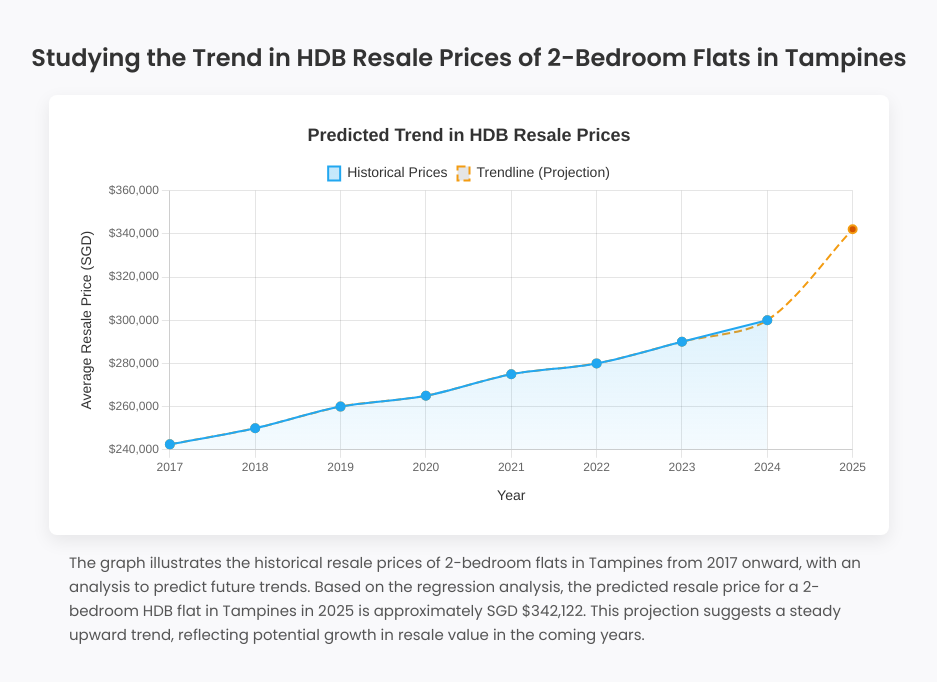
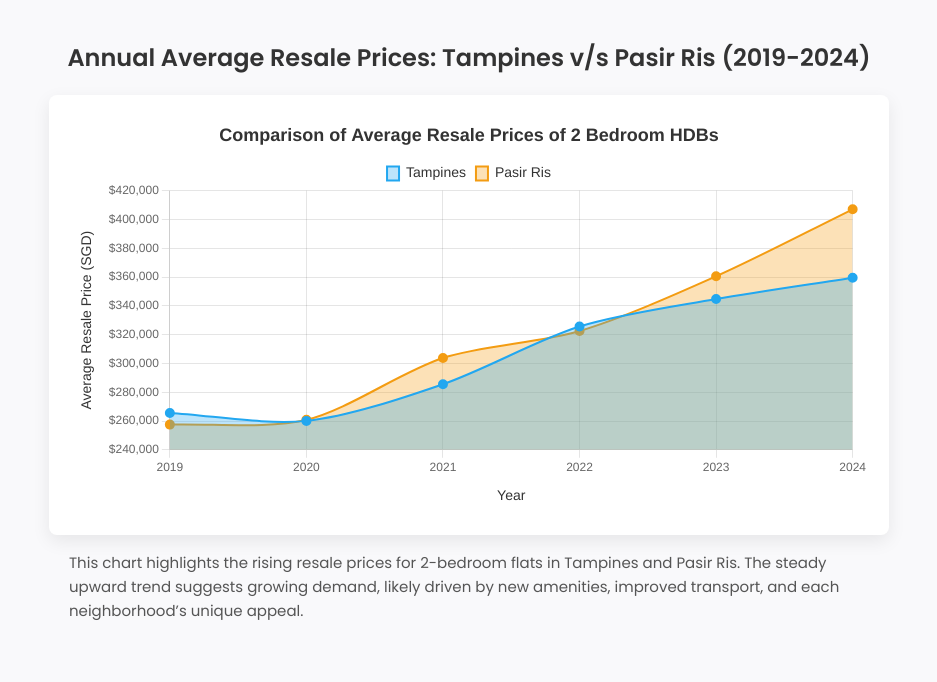
Before and after one commit to Swetha-Anand/HCDIV-3, a plain HTML site: page index.html in a window 1280 px wide. Shown: the whole page, without its empty margins (171-1108 px from the left). Drawn offline with nearby package versions, Linux system fonts and the light colour scheme.

Commit message:
Update index.html

```diff
--- a/index.html
+++ b/index.html
@@ -3,10 +3,9 @@
 <head>
   <meta charset="UTF-8">
   <meta name="viewport" content="width=device-width, initial-scale=1.0">
-  <title>Studying the Trend in HDB Resale Prices of 2-Bedroom Flats in Tampines</title>
+  <title>Annual Average Resale Prices of 2 bedroom HDBs: Tampines vs Pasir Ris</title>
   <link href="https://fonts.googleapis.com/css2?family=Poppins:wght@300;400;600&display=swap" rel="stylesheet">
   <style>
-    /* Base styling for body */
     body {
       font-family: 'Poppins', sans-serif;
       background-color: #f9f9fb;
@@ -17,14 +16,12 @@
       padding: 20px;
       margin: 0;
     }
-
     h1 {
       font-size: 24px;
       font-weight: 600;
       color: #333;
       margin: 20px 0;
     }
-
     .chart-container {
       width: 90%;
       max-width: 800px;
@@ -33,7 +30,6 @@
       border-radius: 8px;
       box-shadow: 0 6px 18px rgba(0, 0, 0, 0.08);
     }
-
     .chart-description {
       margin-top: 16px;
       font-size: 15px;
@@ -45,47 +41,38 @@
   </style>
 </head>
 <body>
-  <h1>Studying the Trend in HDB Resale Prices of 2-Bedroom Flats in Tampines</h1>
+  <h1>Annual Average Resale Prices: Tampines v/s Pasir Ris (2019-2024) </h1>
   <div class="chart-container">
-    <canvas id="priceChart"></canvas>
+    <canvas id="annualPriceComparisonChart"></canvas>
   </div>
   <p class="chart-description">
-    The graph illustrates the historical resale prices of 2-bedroom flats in Tampines from 2017 onward, with an analysis to predict future trends. Based on the regression analysis, the predicted resale price for a 2-bedroom HDB flat in Tampines in 2025 is approximately SGD $342,122. This projection suggests a steady upward trend, reflecting potential growth in resale value in the coming years.
-  </p>
+    This chart highlights the rising resale prices for 2-bedroom flats in Tampines and Pasir Ris. The steady upward trend suggests growing demand, likely driven by new amenities, improved transport, and each neighborhood’s unique appeal.
+</p>
 
   <!-- Include Chart.js library -->
   <script src="https://cdn.jsdelivr.net/npm/chart.js"></script>
   <script>
     document.addEventListener('DOMContentLoaded', function () {
-      const ctx = document.getElementById('priceChart').getContext('2d');
+      const ctx = document.getElementById('annualPriceComparisonChart').getContext('2d');
 
-      // Historical Data for HDB Resale Prices
-      const years = [2017, 2018, 2019, 2020, 2021, 2022, 2023, 2024];
-      const prices = [242527, 250000, 260000, 265000, 275000, 280000, 290000, 300000];
+      // Data grouped by year
+      const years = ['2019', '2020', '2021', '2022', '2023', '2024'];
 
-      // Predicted price for 2025
-      const predicted2025 = 342122;
+      // Average annual resale values for Tampines and Pasir Ris
+      const avgPricesTampines = [265558.3, 260083.3, 285555.5, 325583.3, 344666.6, 359535.7];
+      const avgPricesPasirRis = [257500, 260802, 303750, 322500, 360500, 407000];
 
-      // Extended data for trendline with prediction
-      const yearsExtended = [...years, 2025];
-      const pricesExtended = [...prices, predicted2025];
-
-      // Create gradient for line fill
-      let gradientFill = ctx.createLinearGradient(0, 0, 0, 400);
-      gradientFill.addColorStop(0, 'rgba(34, 167, 240, 0.3)');
-      gradientFill.addColorStop(1, 'rgba(34, 167, 240, 0)');
-
-      // Configure Chart.js with enhanced styling
-      const priceChart = new Chart(ctx, {
+      // Creating the chart with average annual data for both towns
+      const annualPriceComparisonChart = new Chart(ctx, {
         type: 'line',
         data: {
-          labels: yearsExtended,
+          labels: years,
           datasets: [
             {
-              label: 'Historical Prices',
-              data: prices,
+              label: 'Tampines',
+              data: avgPricesTampines,
               borderColor: '#22a7f0',
-              backgroundColor: gradientFill,
+              backgroundColor: 'rgba(34, 167, 240, 0.3)',
               pointBackgroundColor: '#22a7f0',
               pointRadius: 4,
               pointHoverRadius: 8,
@@ -94,17 +81,17 @@
               borderWidth: 2,
             },
             {
-              label: 'Trendline (Projection)',
-              data: pricesExtended,
+              label: 'Pasir Ris',
+              data: avgPricesPasirRis,
               borderColor: '#f39c12',
-              borderDash: [8, 4],
-              pointBackgroundColor: '#d35400',
+              backgroundColor: 'rgba(243, 156, 18, 0.3)',
+              pointBackgroundColor: '#f39c12',
               pointRadius: 4,
               pointHoverRadius: 8,
-              fill: false,
               tension: 0.3,
+              fill: true,
               borderWidth: 2,
-            },
+            }
           ],
         },
         options: {
@@ -112,7 +99,7 @@
           plugins: {
             title: {
               display: true,
-              text: 'Predicted Trend in HDB Resale Prices',
+              text: 'Comparison of Average Resale Prices of 2 Bedroom HDBs',
               font: { size: 18, weight: 'bold' },
               color: '#333',
             },
@@ -166,18 +153,6 @@
             duration: 2000,
             easing: 'easeInOutQuad',
           },
-          elements: {
-            line: {
-              borderWidth: 2,
-              tension: 0.4,
-            },
-            point: {
-              radius: 5,
-              hoverRadius: 8,
-              backgroundColor: '#22a7f0',
-              hoverBackgroundColor: '#f39c12',
-            },
-          },
         },
       });
     });
```
